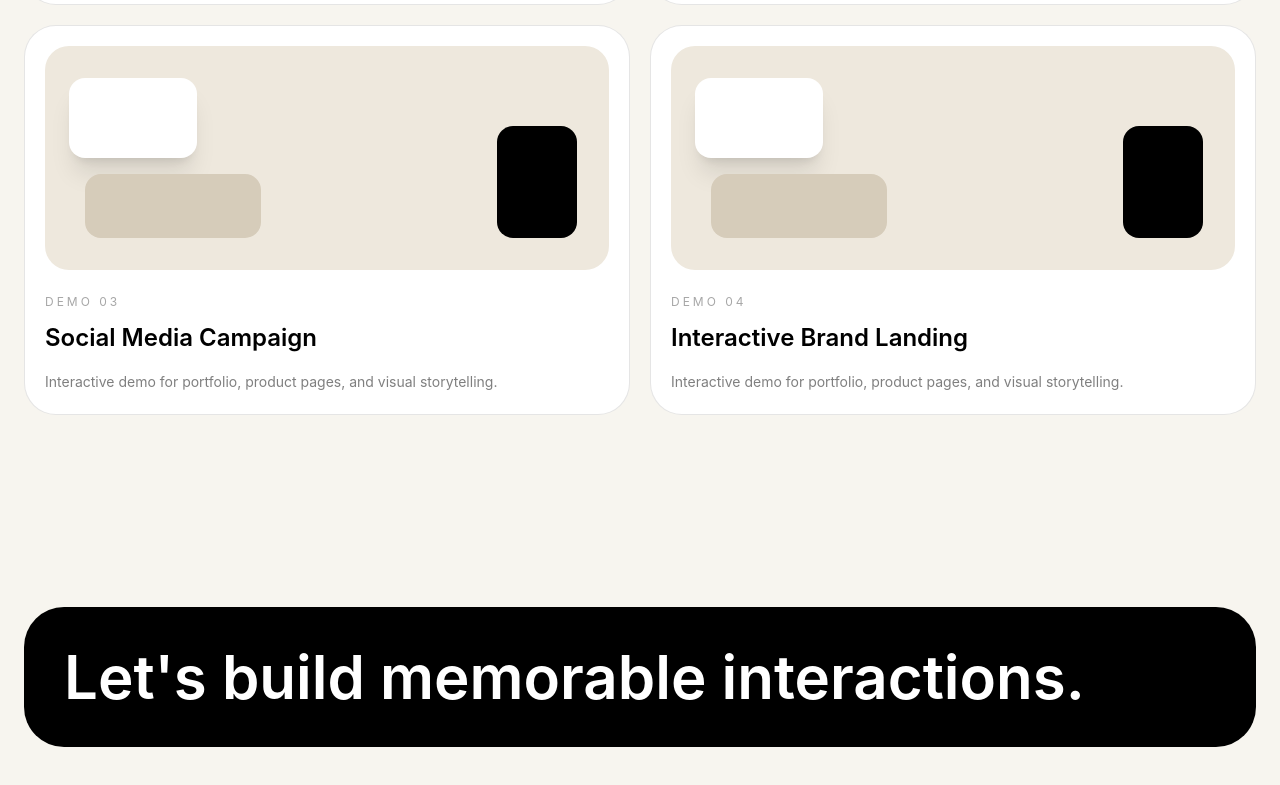
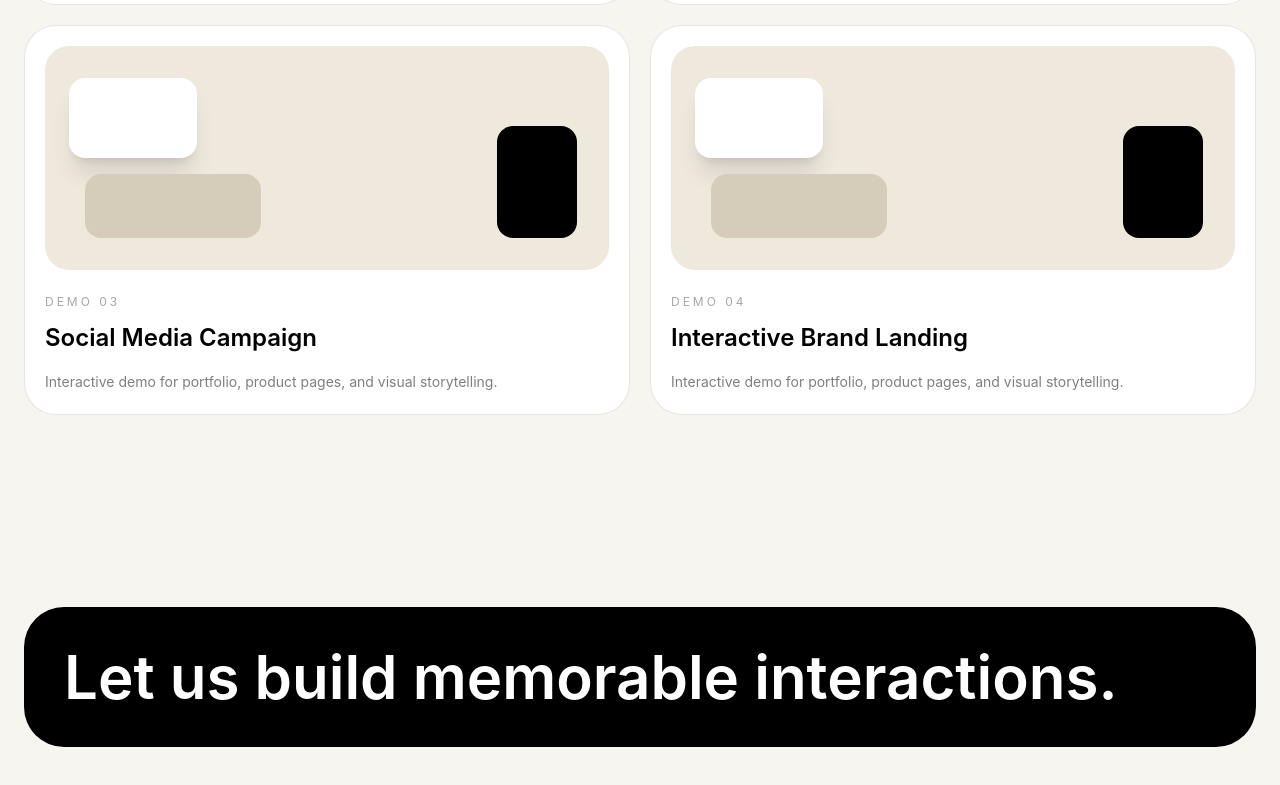
Before and after one commit to hwazzaaz-cyber/interactive-portfolio, a Next.js app: page / in a window 1280 px wide. Shown: the part 2573-3358 px from the top of the page. Built offline with nearby package versions, Linux system fonts and the light colour scheme.

Commit message:
Fix ESLint error - replace apostrophe

```diff
--- a/app/page.tsx
+++ b/app/page.tsx
@@ -119,7 +119,7 @@ const effects = [
        <section id="contact" className="px-6 py-24">
          <div className="mx-auto max-w-7xl rounded-[2.5rem] bg-black p-10 text-white">
            <h2 className="text-4xl font-semibold md:text-6xl">
-             Let's build memorable interactions.
+             Let us build memorable interactions.
            </h2>
          </div>
        </section>
```
